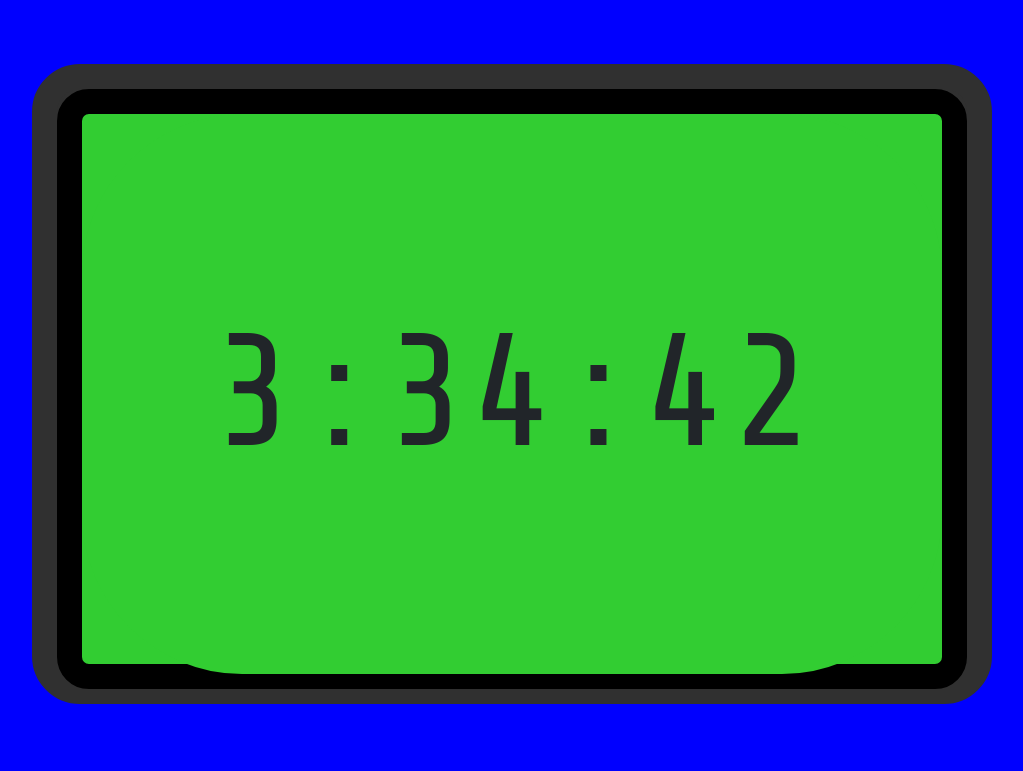
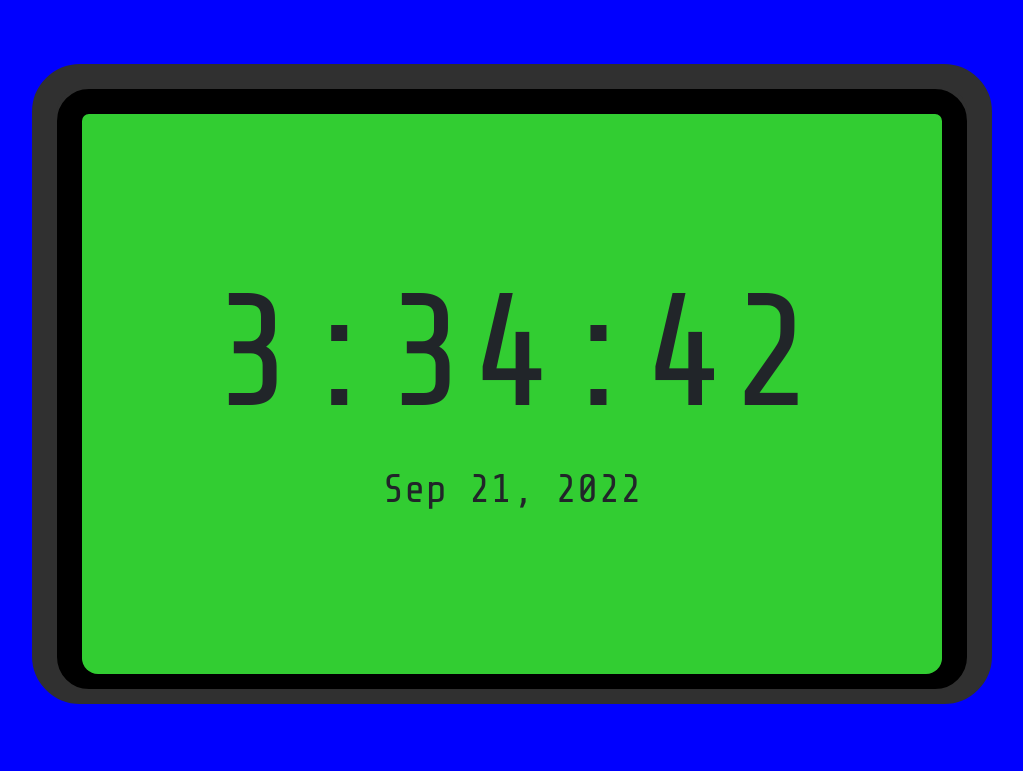
Before and after one commit to jharrison2016/etch, an Angular app: page / in a window 1280 px wide. Shown: the top 771 px of the page, without its empty margins (128-1151 px from the left). Built offline with nearby package versions, Linux system fonts and the light colour scheme.

Commit message:
005 | Adding date to clock

```diff
--- a/src/app/home/home.component.css
+++ b/src/app/home/home.component.css
@@ -1,4 +1,14 @@
 @import url('https://fonts.googleapis.com/css2?family=Share+Tech+Mono&display=swap');
+
+.innerRim{
+    background-color: rgb(48, 48, 48);
+    border: 25px solid rgb(48, 48, 48);
+    border-radius: 3em;
+    width: 75%;
+    height: 80vh;
+    margin: 5% 12.5%;
+    padding: 0;
+}
 
 .face{
     border: 25px solid black;
@@ -9,20 +19,22 @@
 .clock{
     text-align: center;
     font-family: 'Share Tech Mono', monospace;
-    font-size: 10em;
     background-color: limegreen;
     width: 100%;
     height: 70vh;
-    line-height: 70vh;
     border-radius: 1em;
+    user-select: none;
 }
 
-.innerRim{
-    background-color: rgb(48, 48, 48);
-    border: 25px solid rgb(48, 48, 48);
-    border-radius: 3em;
-    width: 75%;
-    height: 80vh;
-    margin: 5% 12.5%;
-    padding: 0;
+.time{
+    font-size: 10em;
+    height: 50%;
+    line-height: 60vh;
+
 }
+
+.date{
+    font-size: 2.5em;
+    height: 50%;
+    line-height: 20vh;
+}
--- a/src/app/home/home.component.html
+++ b/src/app/home/home.component.html
@@ -1,5 +1,10 @@
-<div class="innerRim">
-        <div class="face">
-            <div class="clock">{{time | date:'mediumTime'}}</div>
-        </div>
+<div class="outerRim">
+    <div class="innerRim">
+            <div class="face">
+                <div class="clock">
+                    <p class="time">{{time | date:'mediumTime'}}</p>
+                    <p class="date">{{time | date:'mediumDate'}}</p>
+                </div>
+            </div>
+    </div>
 </div>
```
